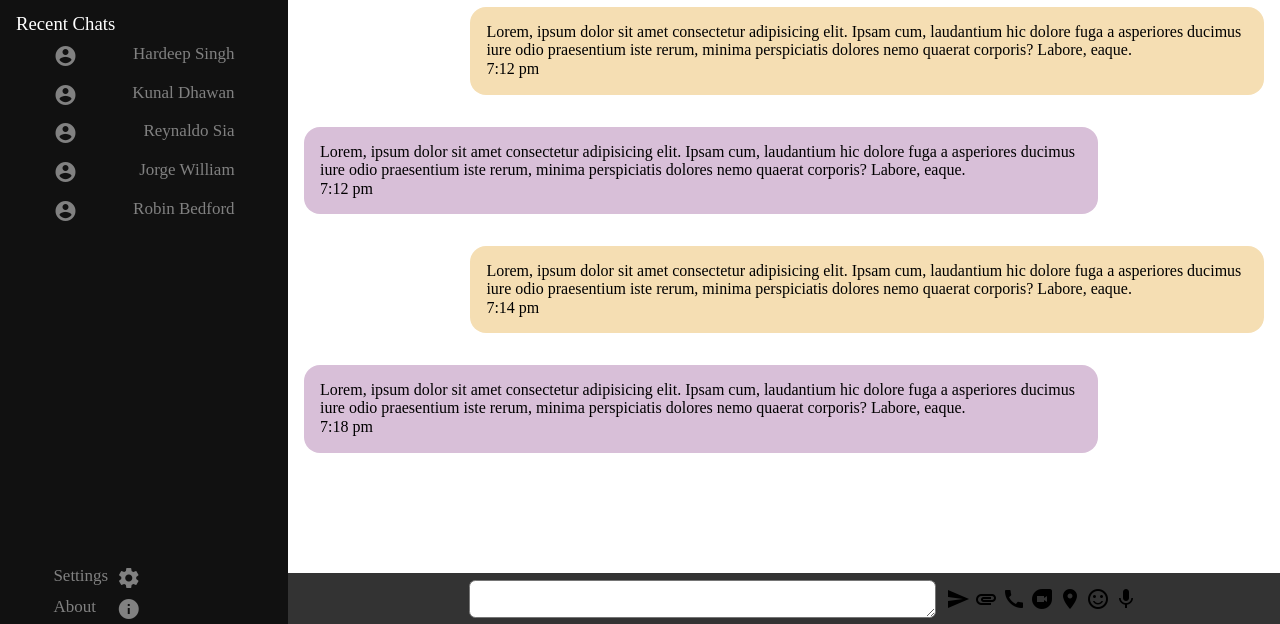
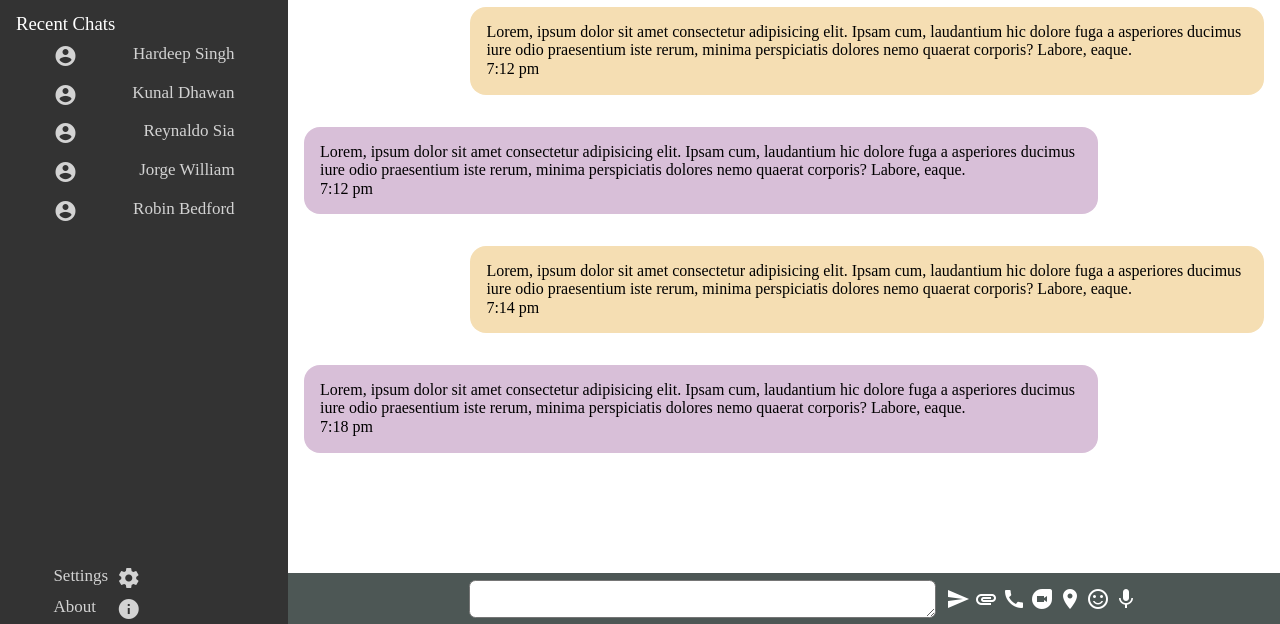
Before and after one commit to outerCircles/outerCircles.github.io, a plain HTML site: page index.html in a window 1280 px wide. Shown: the part 176-800 px from the top of the page. Drawn offline with Linux system fonts and the light colour scheme.

Commit message:
Changed Color Colses #16

```diff
--- a/css/index.css
+++ b/css/index.css
@@ -6,7 +6,7 @@ span{
 }
 .searchbar {
   overflow: hidden;
-  background-color: #333;
+  background-color: #4d5755;
   position: fixed;
   top: 0;
   left: 18em;
@@ -41,7 +41,7 @@ span{
   z-index: 1;
   top: 0;
   left: 0;
-  background-color: #111;
+  background-color: #333;
   overflow: hidden;
   padding: 1em;
   box-sizing: border-box;
@@ -50,12 +50,12 @@ span{
   padding: 0 2em;
   text-decoration: none;
   font-size: 17px;
-  color: #818181;
+  color: lightgray;
   display: block;
 }
 .bottomBar{
   overflow: hidden;
-  background-color: #333;
+  background-color: #4d5755;
   position: fixed;
   bottom: 0;
   left: 18em;
@@ -95,11 +95,7 @@ span{
   -webkit-transform: scale(1.3);
   transform: scale(1.3);
 }
-.Emoji{
-  height: 1.4em;
-  width: 1.4em;
-  margin: 0 2em;
-}
+
 textarea{
   /* text-align: right; */
   border-radius: 0.4em;
@@ -137,3 +133,8 @@ h3{
 .Title{
   font-size: 1.3em;
 }
+/* @media (max-width: 425px) {
+  #sidenav {
+      display: none;
+  }
+} */
--- a/index.html
+++ b/index.html
@@ -131,13 +131,13 @@
         <footer class="footer">
           <div class="bottomBar">
             <textarea name="" id="" cols="50" rows="2"></textarea>
-            <span class="material-icons">send</span>
-            <span class="material-icons">attachment</span>
-            <span class="material-icons">call</span>
-            <span class="material-icons">duo</span>
-            <span class="material-icons">location_on</span>
-            <span class="material-icons">sentiment_satisfied_alt</span>
-            <span class="material-icons">mic</span>
+            <span class="material-icons" style="font-size:1.5em;color:white">send</span>
+            <span class="material-icons" style="font-size:1.5em;color:white">attachment</span>
+            <span class="material-icons" style="font-size:1.5em;color:white">call</span>
+            <span class="material-icons" style="font-size:1.5em;color:white">duo</span>
+            <span class="material-icons" style="font-size:1.5em;color:white">location_on</span>
+            <span class="material-icons" style="font-size:1.5em;color:white">sentiment_satisfied_alt</span>
+            <span class="material-icons" style="font-size:1.5em;color:white">mic</span>
           </div>
         </footer>
       </div>
```
